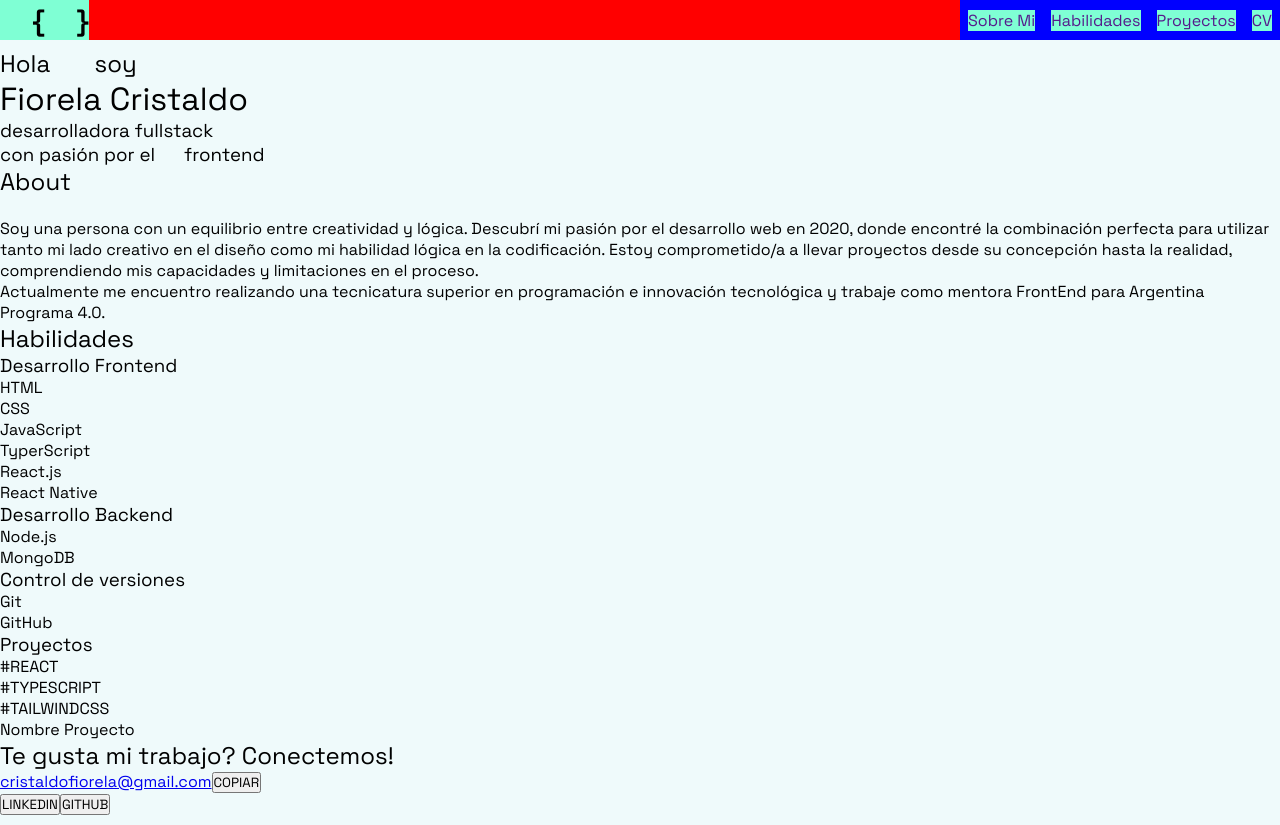
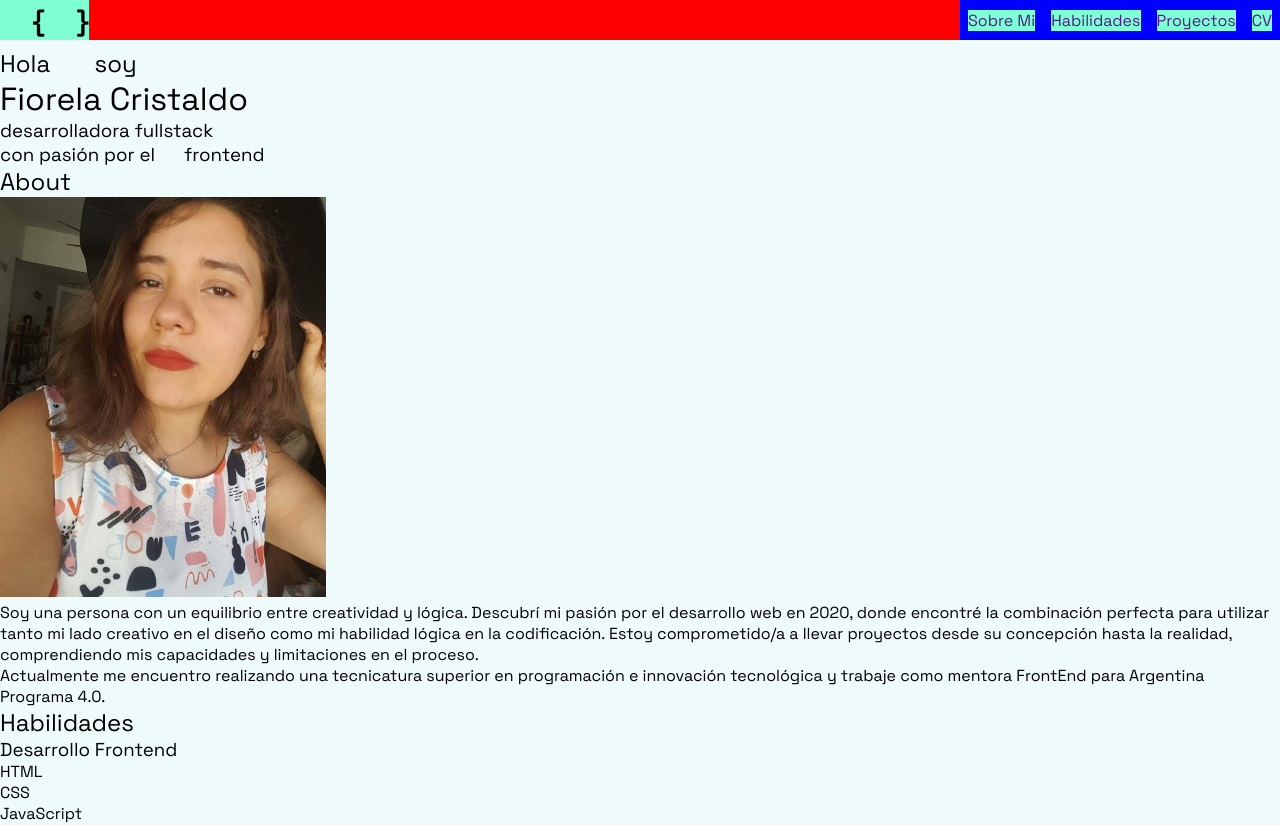
Before and after one commit to Cristaldo-Fiorela/portfolio2024, a React (Vite) app: page / in a window 1280 px wide. Shown: the top 825 px of the page. Built offline with nearby package versions, Linux system fonts and the light colour scheme; some icons are missing; a web font is replaced by a local one.

Commit message:
retrato de about me

```diff
--- a/src/components/About.jsx
+++ b/src/components/About.jsx
@@ -1,9 +1,11 @@
+import portrait from '../assets/image/portrait.jpeg';
+
 const About = () => {
   return (
     <>
       <h2>About</h2>
       <div>
-        <img src="" alt="" />
+        <img src={portrait} alt="retrato" id='portrait'/>
         <p>Soy una persona con un equilibrio entre creatividad y lógica. Descubrí mi pasión por el desarrollo web en 2020, donde encontré la combinación perfecta para utilizar tanto mi lado creativo en el diseño como mi habilidad lógica en la codificación. Estoy comprometido/a a llevar proyectos desde su concepción hasta la realidad, comprendiendo mis capacidades y limitaciones en el proceso.</p>
         <p>Actualmente me encuentro realizando una tecnicatura superior en programación e innovación tecnológica y trabaje como mentora FrontEnd para Argentina Programa 4.0.</p>
       </div>
--- a/src/index.css
+++ b/src/index.css
@@ -55,7 +55,9 @@ header nav a {
 
 /* WELCOME */
 
-
+div img#portrait {
+  height: 400px;
+}
 
 /* ANIMACION */
 
```
Also changed, not shown: src/assets/image/portrait.jpeg (added).
